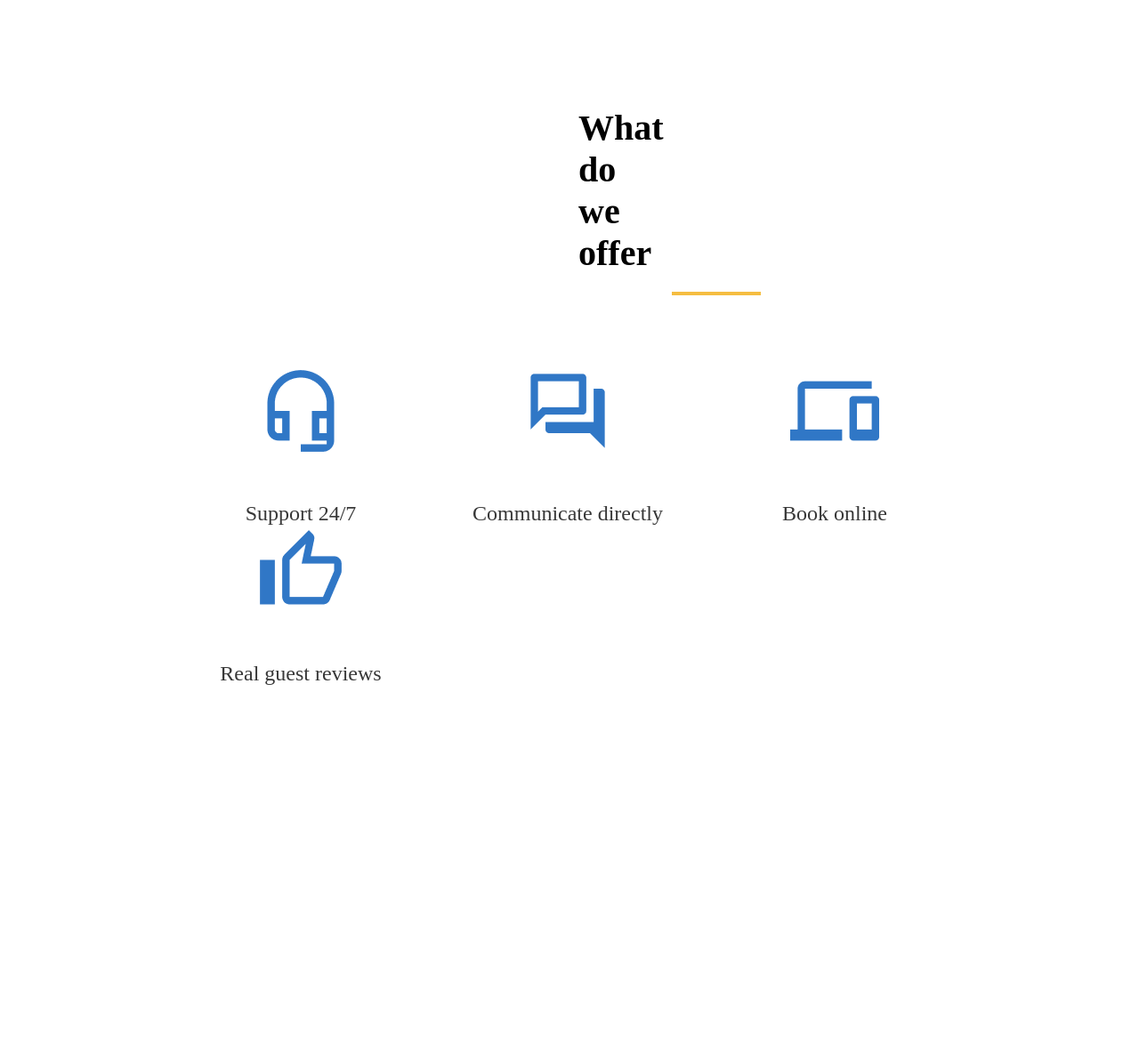
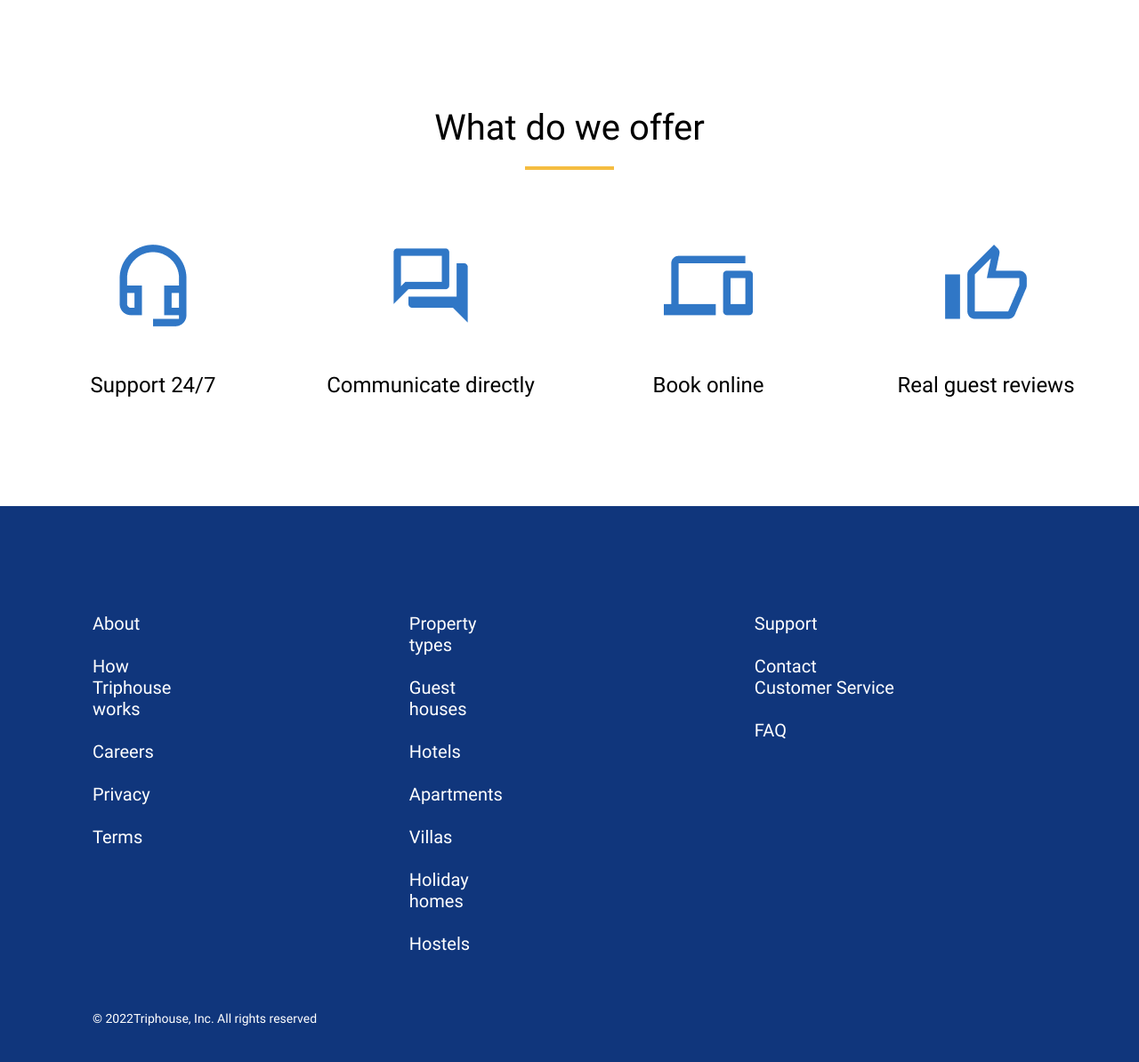
Before and after one commit to mashakhombak/if-html, a website: page index.html in a window 1280 px wide. Shown: the whole page at 89% size. Before the commit the page ends 894 px from the top, so only its background shows below. Drawn offline with Linux system fonts and the light colour scheme.

Commit message:
Rewritten block What do we offer. Added footer.

```diff
--- a/index.html
+++ b/index.html
@@ -8,12 +8,13 @@
     <meta name="viewport" content="width=device-width, initial-scale=1.0" />
     <title>TripHouse</title>
     <link rel="stylesheet" href="./styles/styles.css" />
+    <link rel="stylesheet" href="./styles/fonts.css" />
   </head>
   <body>
     <div class="advantages-container">
-      <div class="advantages-name-container">
-        <h2>What do we offer</h2>
-        <hr />
+      <div class="advantages-container-item">
+        <h2 class="heading-2">What do we offer</h2>
+        <hr class="line" />
       </div>
       <div class="advantages-content-container">
         <div class="advantages-content-item">
@@ -29,10 +30,41 @@
           <p>Book online</p>
         </div>
         <div class="advantages-content-item">
-          <img src="./image/thumb-up-alt-outlined.png" alt="Real guest reviews" />
+          <img
+            src="./image/thumb-up-alt-outlined.png"
+            alt="Real guest reviews"
+          />
           <p>Real guest reviews</p>
         </div>
       </div>
     </div>
+    <div class="footer-container">
+      <div class="footer-content-container">
+        <div class="footer-content-item-1">
+          <h3 class="heading-3">About</h3>
+          <p class="footer-text">How Triphouse works</p>
+          <p class="footer-text">Careers</p>
+          <p class="footer-text">Privacy</p>
+          <p class="footer-text">Terms</p>
+        </div>
+        <div class="footer-content-item-2">
+          <h3 class="heading-3">Property types</h3>
+          <p class="footer-text">Guest houses</p>
+          <p class="footer-text">Hotels</p>
+          <p class="footer-text">Apartments</p>
+          <p class="footer-text">Villas</p>
+          <p class="footer-text">Holiday homes</p>
+          <p class="footer-text">Hostels</p>
+        </div>
+        <div class="footer-content-item-3">
+          <h3 class="heading-3">Support</h3>
+          <p class="footer-text">Contact Customer Service</p>
+          <p class="footer-text">FAQ</p>
+        </div>
+      </div>
+      <div class="footer-container-item">
+        <p class="footer-copy">&copy; 2022Triphouse, Inc. All rights reserved</p>
+      </div>
+    </div>
   </body>
 </html>
--- /dev/null
+++ b/styles/fonts.css
@@ -0,0 +1,63 @@
+/* cyrillic-ext */
+@font-face {
+    font-family: 'Roboto';
+    font-style: normal;
+    font-weight: 400;
+    font-display: swap;
+    src: local(Roboto Regular), local(Roboto-Regular), url(./fonts/roboto-regular-cyrillic-ext.woff2) format('woff2');
+    unicode-range: U+0460-052F, U+1C80-1C88, U+20B4, U+2DE0-2DFF, U+A640-A69F, U+FE2E-FE2F;
+}
+/* cyrillic */
+@font-face {
+    font-family: 'Roboto';
+    font-style: normal;
+    font-weight: 400;
+    font-display: swap;
+    src: local(Roboto Regular), local(Roboto-Regular), url(./fonts/roboto-regular-cyrillic.woff2) format('woff2');
+    unicode-range: U+0301, U+0400-045F, U+0490-0491, U+04B0-04B1, U+2116;
+}
+/* greek-ext */
+@font-face {
+    font-family: 'Roboto';
+    font-style: normal;
+    font-weight: 400;
+    font-display: swap;
+    src: local(Roboto Regular), local(Roboto-Regular), url(./fonts/roboto-regular-greek-ext.woff2) format('woff2');
+    unicode-range: U+1F00-1FFF;
+}
+/* greek */
+@font-face {
+    font-family: 'Roboto';
+    font-style: normal;
+    font-weight: 400;
+    font-display: swap;
+    src: local(Roboto Regular), local(Roboto-Regular), url(./fonts/roboto-regular-greek.woff2) format('woff2');
+    unicode-range: U+0370-03FF;
+}
+/* vietnamese */
+@font-face {
+    font-family: 'Roboto';
+    font-style: normal;
+    font-weight: 400;
+    font-display: swap;
+    src: local(Roboto Regular), local(Roboto-Regular), url(./fonts/roboto-regular-vietnamese.woff2) format('woff2');
+    unicode-range: U+0102-0103, U+0110-0111, U+0128-0129, U+0168-0169, U+01A0-01A1, U+01AF-01B0, U+1EA0-1EF9, U+20AB;
+}
+/* latin-ext */
+@font-face {
+    font-family: 'Roboto';
+    font-style: normal;
+    font-weight: 400;
+    font-display: swap;
+    src: local(Roboto Regular), local(Roboto-Regular), url(./fonts/roboto-regular-latin-ext.woff2) format('woff2');
+    unicode-range: U+0100-024F, U+0259, U+1E00-1EFF, U+2020, U+20A0-20AB, U+20AD-20CF, U+2113, U+2C60-2C7F, U+A720-A7FF;
+}
+/* latin */
+@font-face {
+    font-family: 'Roboto';
+    font-style: normal;
+    font-weight: 400;
+    font-display: swap;
+    src: local(Roboto Regular), local(Roboto-Regular), url(./fonts/roboto-regular-latin.woff2) format('woff2');
+    unicode-range: U+0000-00FF, U+0131, U+0152-0153, U+02BB-02BC, U+02C6, U+02DA, U+02DC, U+2000-206F, U+2074, U+20AC, U+2122, U+2191, U+2193, U+2212, U+2215, U+FEFF, U+FFFD;
+}
--- a/styles/styles.css
+++ b/styles/styles.css
@@ -1,42 +1,104 @@
+@import url("./fonts.css");
+
 * {
   margin: 0;
   padding: 0;
   box-sizing: border-box;
 }
 
-.advantages-name-container {
-  padding: 120px 650px 0;
+.advantages-container {
+  display: flex;
+  padding: 120px 104px 122px;
+  flex-direction: column;
+  align-items: center;
+  row-gap: 80px;
+  height: 569px;
 }
 
-.advantages-name-container h2 {
-  font-size: 40px;
+.advantages-container-item{
+  display: flex;
+  flex-direction: column;
+  row-gap: 20px;
+  align-items: center;
 }
 
-.advantages-name-container hr {
+.heading-2 {
+  font-family: "Roboto", sans-serif;
+  font-size: 40px;
+  font-weight: 500;
+}
+
+.line {
   width: 100px;
   height: 4px;
   background-color: #f5bd41;
-  margin: 20px 105px 0;
   border: 0;
 }
 
-.advantages-content-container{
-  margin: 80px 190px 122px;
+.advantages-content-container {
+  display: flex;
+  column-gap: 16px;
 }
 
-.advantages-content-item{
-  display: inline-block;
+.advantages-content-item {
   width: 296px;
-  height: 180px;
+  display: flex;
+  flex-direction: column;
+  align-items: center;
+  font-family: "Roboto", sans-serif;
+  font-size: 24px;
+  font-weight: 400;
+  row-gap: 48px;
 }
 
-.advantages-content-item p {
-  color: #383838;
-  font-size: 24px;
-  text-align: center;
-  height: 28px;
+.footer-container{
+  height: 625px;
+  background-color: #10367C;
+  color: #FFFFFF;
+  padding: 120px 272px 120px 104px;
+  display: flex;
+  flex-direction: column;
+  row-gap: 64px;
 }
 
-.advantages-content-item img {
-  padding: 0 98px 48px;
- }
+.footer-content-container{
+  display: flex;
+}
+
+.heading-3{
+  font-family:"Roboto", sans-serif;
+  font-weight: 500;
+  font-size: 20px;
+}
+
+.footer-copy{
+  font-family: "Roboto", sans-serif;
+  font-weight: 400;
+  font-size: 14px;
+}
+
+.footer-text{
+  font-family: "Roboto", sans-serif;
+  font-weight: 400;
+  font-size: 20px;
+}
+
+.footer-content-item-1{
+  display: flex;
+  flex-direction: column;
+  row-gap: 24px;
+  margin-right: 223px;
+}
+
+.footer-content-item-2{
+  display: flex;
+  flex-direction: column;
+  row-gap: 24px;
+  margin-right: 283px;
+}
+
+.footer-content-item-3{
+  display: flex;
+  flex-direction: column;
+  row-gap: 24px;
+}
```
Also changed, not shown: fonts/roboto-regular-cyrillic-ext.woff2 (added), fonts/roboto-regular-cyrillic.woff2 (added), fonts/roboto-regular-greek-ext.woff2 (added), fonts/roboto-regular-greek.woff2 (added), fonts/roboto-regular-latin-ext.woff2 (added), fonts/roboto-regular-latin.woff2 (added), fonts/roboto-regular-vietnamese.woff2 (added).
